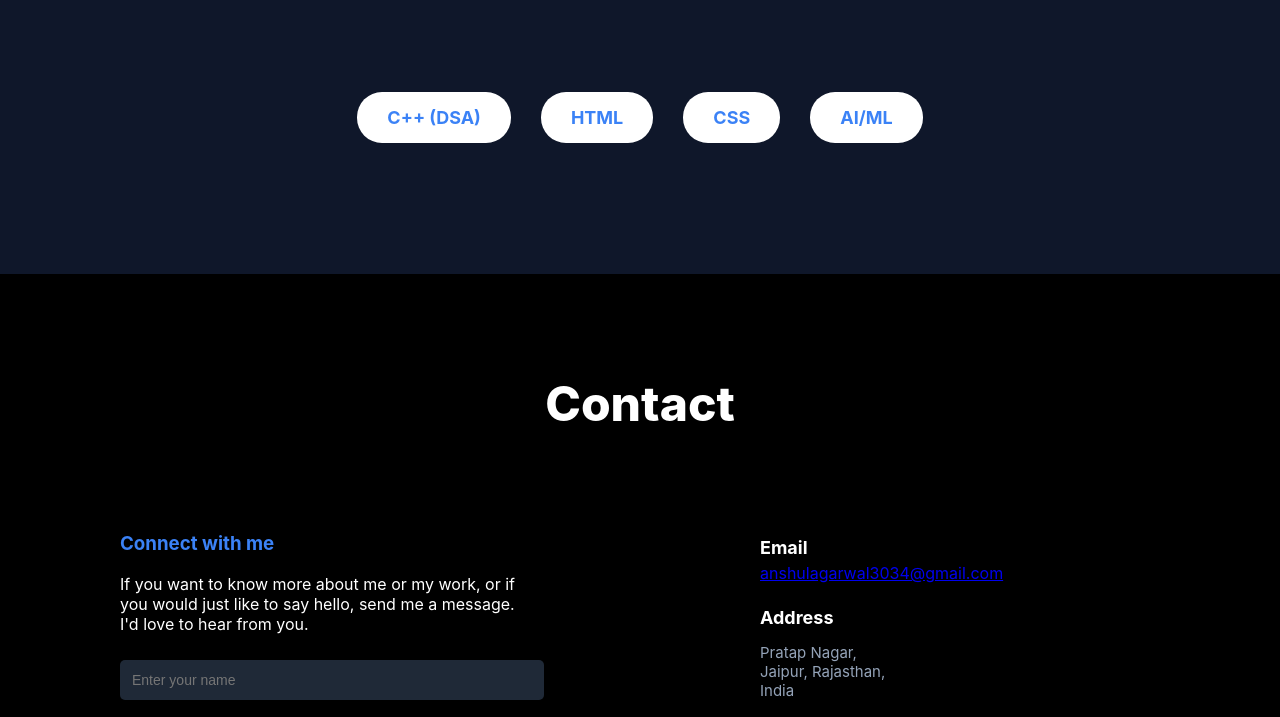
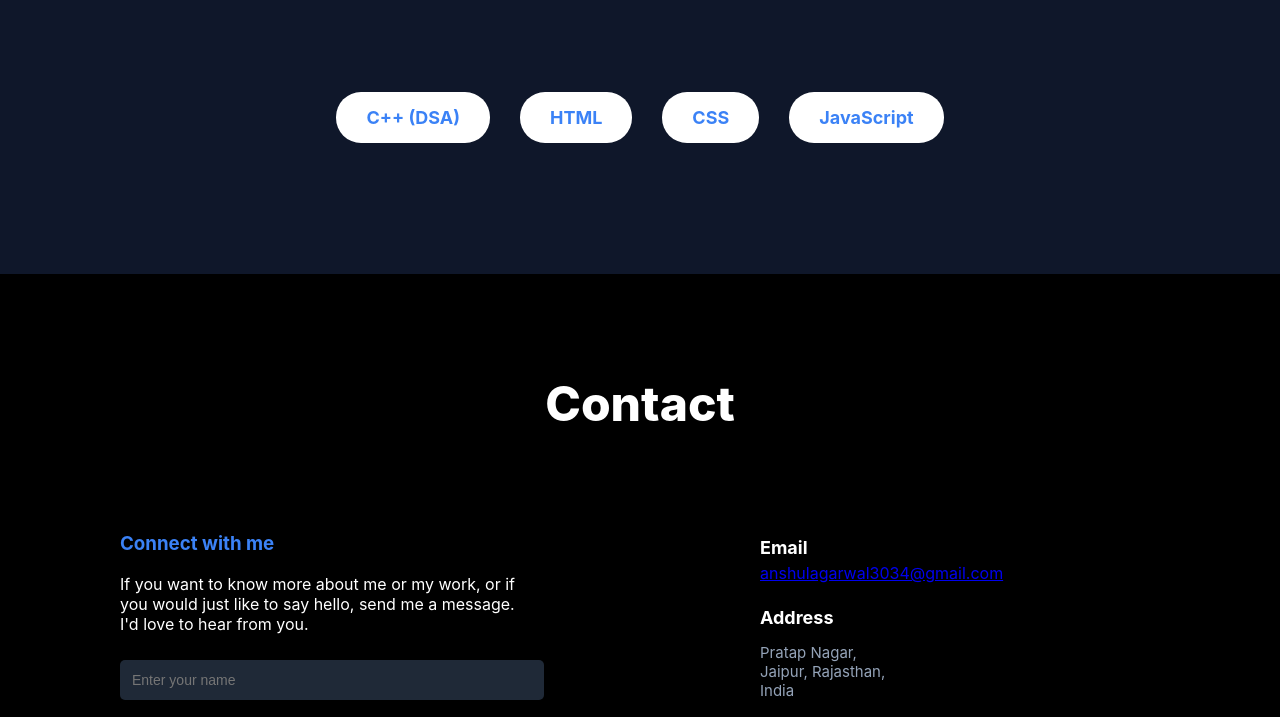
Before and after one commit to anshul-agarwal3034/My-Portfolio, a plain HTML site: page index.html in a window 1280 px wide. Shown: the part 2783-3500 px from the top of the page. Drawn offline with Linux system fonts and the light colour scheme.

Commit message:
js added

```diff
--- a/index.html
+++ b/index.html
@@ -80,7 +80,7 @@
         <li>C++ (DSA)</li>
         <li>HTML</li>
         <li>CSS</li>
-        <li>AI/ML</li>
+        <li>JavaScript</li>
     </ul>
 </section>
 
```
